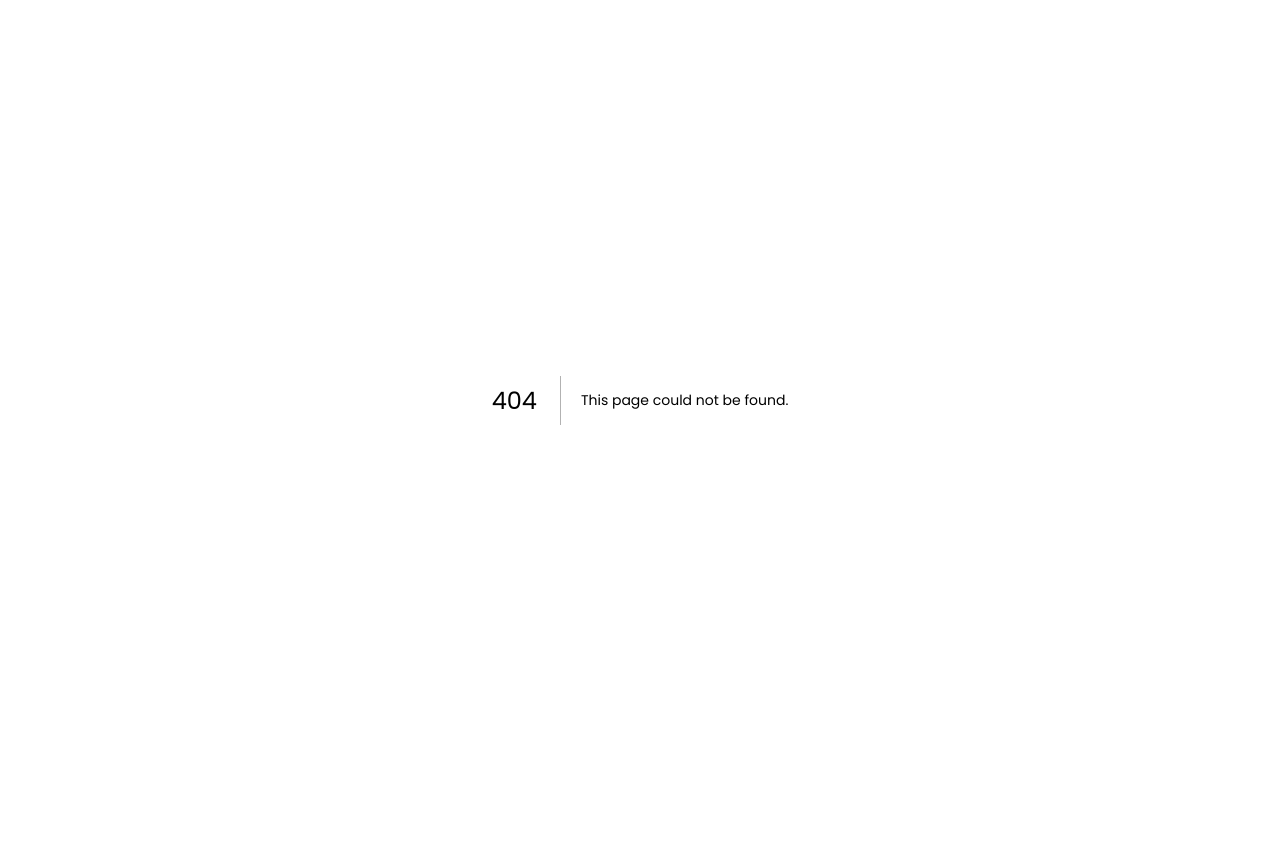
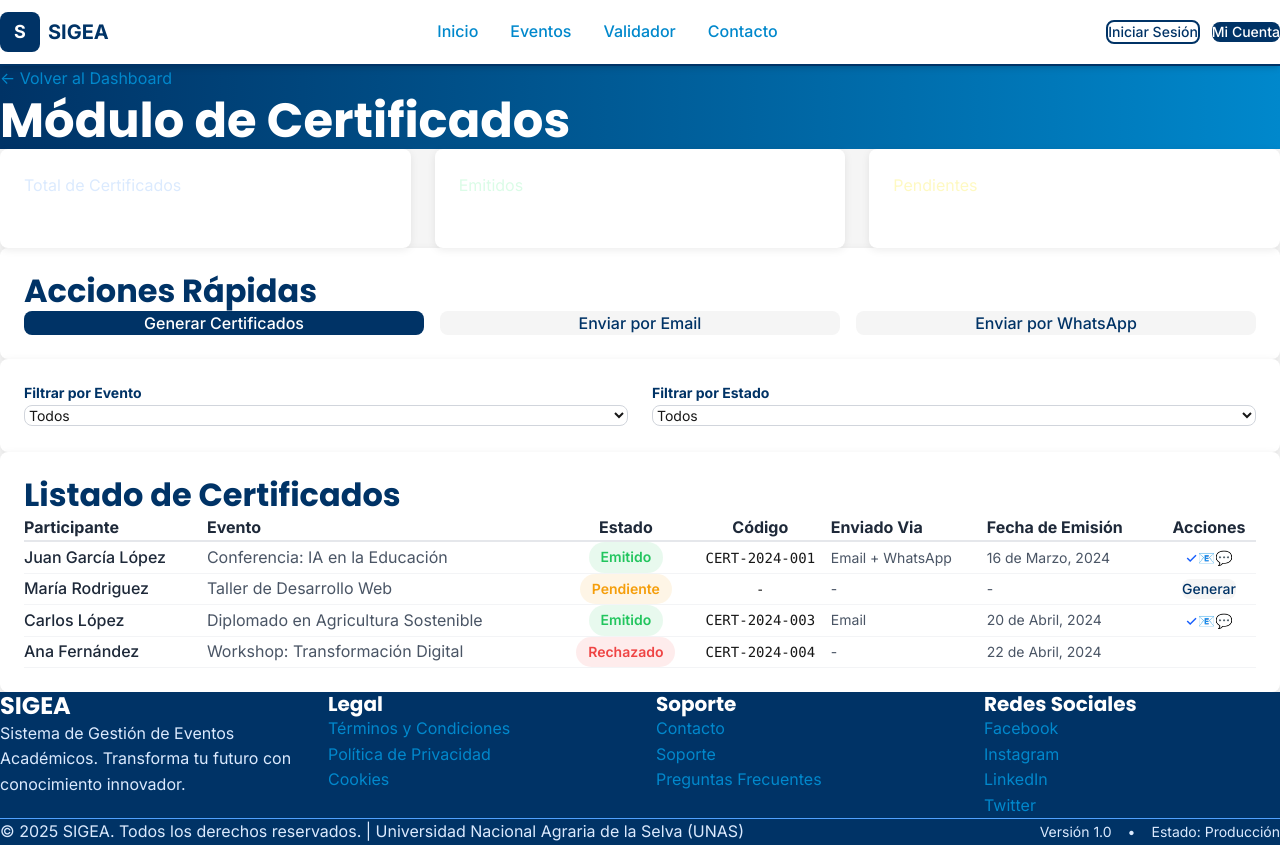
Before and after one commit to BrennisC/sigea-app, a Next.js app: page /admin/certificados in a window 1280 px wide. Before the commit this address had no page. Before the commit the page ends 800 px from the top, so only its background shows below. Built offline with nearby package versions, Linux system fonts and the light colour scheme.

Commit message:
Build Admin Certificates Module
cgen-92a0268a342a4b2f9f8df4774bd242de

```diff
--- /dev/null
+++ b/app/admin/certificados/page.tsx
@@ -0,0 +1,273 @@
+"use client";
+
+import { useState } from "react";
+import Navbar from "../../components/Navbar";
+import Footer from "../../components/Footer";
+import Card from "../../components/Card";
+import Button from "../../components/Button";
+import Badge from "../../components/Badge";
+import Link from "next/link";
+
+interface CertificateRecord {
+  id: number;
+  participantName: string;
+  event: string;
+  status: "emitido" | "pendiente" | "rechazado";
+  issueDate: string;
+  code: string;
+  sentVia: string;
+}
+
+export default function AdminCertificatesPage() {
+  const [certificates, setCertificates] = useState<CertificateRecord[]>([
+    {
+      id: 1,
+      participantName: "Juan García López",
+      event: "Conferencia: IA en la Educación",
+      status: "emitido",
+      issueDate: "16 de Marzo, 2024",
+      code: "CERT-2024-001",
+      sentVia: "Email + WhatsApp",
+    },
+    {
+      id: 2,
+      participantName: "María Rodriguez",
+      event: "Taller de Desarrollo Web",
+      status: "pendiente",
+      issueDate: "-",
+      code: "-",
+      sentVia: "-",
+    },
+    {
+      id: 3,
+      participantName: "Carlos López",
+      event: "Diplomado en Agricultura Sostenible",
+      status: "emitido",
+      issueDate: "20 de Abril, 2024",
+      code: "CERT-2024-003",
+      sentVia: "Email",
+    },
+    {
+      id: 4,
+      participantName: "Ana Fernández",
+      event: "Workshop: Transformación Digital",
+      status: "rechazado",
+      issueDate: "22 de Abril, 2024",
+      code: "CERT-2024-004",
+      sentVia: "-",
+    },
+  ]);
+
+  const [selectedEvent, setSelectedEvent] = useState("todos");
+  const [selectedStatus, setSelectedStatus] = useState("todos");
+
+  const events = [
+    "todos",
+    "Conferencia: IA en la Educación",
+    "Taller de Desarrollo Web",
+    "Diplomado en Agricultura Sostenible",
+    "Workshop: Transformación Digital",
+  ];
+
+  const filteredCertificates = certificates.filter((c) => {
+    const eventMatch = selectedEvent === "todos" || c.event === selectedEvent;
+    const statusMatch = selectedStatus === "todos" || c.status === selectedStatus;
+    return eventMatch && statusMatch;
+  });
+
+  const stats = {
+    total: certificates.length,
+    emitidos: certificates.filter((c) => c.status === "emitido").length,
+    pendientes: certificates.filter((c) => c.status === "pendiente").length,
+  };
+
+  return (
+    <main className="w-full min-h-screen bg-background-light">
+      <Navbar />
+
+      {/* Header */}
+      <section className="bg-gradient-to-r from-primary to-primary-light py-12">
+        <div className="max-w-7xl mx-auto px-4 sm:px-6 lg:px-8">
+          <Link href="/admin/dashboard" className="text-blue-100 hover:text-white mb-2 inline-block">
+            ← Volver al Dashboard
+          </Link>
+          <h1 className="text-4xl font-bold text-white">Módulo de Certificados</h1>
+        </div>
+      </section>
+
+      {/* Content */}
+      <div className="max-w-7xl mx-auto px-4 sm:px-6 lg:px-8 py-12">
+        {/* Stats */}
+        <div className="grid md:grid-cols-3 gap-6 mb-8">
+          <Card className="bg-gradient-to-br from-blue-500 to-blue-600 text-white">
+            <p className="text-blue-100 text-sm">Total de Certificados</p>
+            <p className="text-3xl font-bold">{stats.total}</p>
+          </Card>
+
+          <Card className="bg-gradient-to-br from-green-500 to-green-600 text-white">
+            <p className="text-green-100 text-sm">Emitidos</p>
+            <p className="text-3xl font-bold">{stats.emitidos}</p>
+          </Card>
+
+          <Card className="bg-gradient-to-br from-yellow-500 to-yellow-600 text-white">
+            <p className="text-yellow-100 text-sm">Pendientes</p>
+            <p className="text-3xl font-bold">{stats.pendientes}</p>
+          </Card>
+        </div>
+
+        {/* Actions */}
+        <Card className="mb-8">
+          <h2 className="text-2xl font-bold text-primary mb-4">
+            Acciones Rápidas
+          </h2>
+
+          <div className="grid md:grid-cols-3 gap-4">
+            <Button className="w-full">Generar Certificados</Button>
+            <Button variant="secondary" className="w-full">
+              Enviar por Email
+            </Button>
+            <Button variant="secondary" className="w-full">
+              Enviar por WhatsApp
+            </Button>
+          </div>
+        </Card>
+
+        {/* Filters */}
+        <Card className="mb-8">
+          <div className="grid md:grid-cols-2 gap-6">
+            <div>
+              <label className="text-sm font-bold text-primary mb-2 block">
+                Filtrar por Evento
+              </label>
+              <select
+                value={selectedEvent}
+                onChange={(e) => setSelectedEvent(e.target.value)}
+                className="w-full px-4 py-2 border border-gray-300 rounded-lg text-sm focus:outline-none focus:border-primary"
+              >
+                {events.map((event) => (
+                  <option key={event} value={event}>
+                    {event === "todos" ? "Todos" : event}
+                  </option>
+                ))}
+              </select>
+            </div>
+
+            <div>
+              <label className="text-sm font-bold text-primary mb-2 block">
+                Filtrar por Estado
+              </label>
+              <select
+                value={selectedStatus}
+                onChange={(e) => setSelectedStatus(e.target.value)}
+                className="w-full px-4 py-2 border border-gray-300 rounded-lg text-sm focus:outline-none focus:border-primary"
+              >
+                <option value="todos">Todos</option>
+                <option value="emitido">Emitidos</option>
+                <option value="pendiente">Pendientes</option>
+                <option value="rechazado">Rechazados</option>
+              </select>
+            </div>
+          </div>
+        </Card>
+
+        {/* Certificates List */}
+        <Card>
+          <h2 className="text-2xl font-bold text-primary mb-6">
+            Listado de Certificados
+          </h2>
+
+          <div className="overflow-x-auto">
+            <table className="w-full">
+              <thead>
+                <tr className="border-b-2 border-gray-200">
+                  <th className="text-left py-3 px-4 font-bold text-gray-800">
+                    Participante
+                  </th>
+                  <th className="text-left py-3 px-4 font-bold text-gray-800">
+                    Evento
+                  </th>
+                  <th className="text-center py-3 px-4 font-bold text-gray-800">
+                    Estado
+                  </th>
+                  <th className="text-center py-3 px-4 font-bold text-gray-800">
+                    Código
+                  </th>
+                  <th className="text-left py-3 px-4 font-bold text-gray-800">
+                    Enviado Via
+                  </th>
+                  <th className="text-left py-3 px-4 font-bold text-gray-800">
+                    Fecha de Emisión
+                  </th>
+                  <th className="text-center py-3 px-4 font-bold text-gray-800">
+                    Acciones
+                  </th>
+                </tr>
+              </thead>
+              <tbody>
+                {filteredCertificates.map((cert) => (
+                  <tr
+                    key={cert.id}
+                    className="border-b border-gray-100 hover:bg-gray-50"
+                  >
+                    <td className="py-3 px-4 font-medium text-gray-800">
+                      {cert.participantName}
+                    </td>
+                    <td className="py-3 px-4 text-gray-600">{cert.event}</td>
+                    <td className="py-3 px-4 text-center">
+                      <Badge
+                        variant={
+                          cert.status === "emitido"
+                            ? "success"
+                            : cert.status === "pendiente"
+                            ? "warning"
+                            : "error"
+                        }
+                      >
+                        {cert.status === "emitido"
+                          ? "Emitido"
+                          : cert.status === "pendiente"
+                          ? "Pendiente"
+                          : "Rechazado"}
+                      </Badge>
+                    </td>
+                    <td className="py-3 px-4 text-center font-mono text-sm">
+                      {cert.code}
+                    </td>
+                    <td className="py-3 px-4 text-sm text-gray-600">
+                      {cert.sentVia}
+                    </td>
+                    <td className="py-3 px-4 text-sm text-gray-600">
+                      {cert.issueDate}
+                    </td>
+                    <td className="py-3 px-4 text-center space-x-2">
+                      {cert.status === "emitido" && (
+                        <>
+                          <button className="text-blue-600 hover:text-blue-800 font-medium text-sm">
+                            ✓
+                          </button>
+                          <button className="text-green-600 hover:text-green-800 font-medium text-sm">
+                            📧
+                          </button>
+                          <button className="text-green-600 hover:text-green-800 font-medium text-sm">
+                            💬
+                          </button>
+                        </>
+                      )}
+                      {cert.status === "pendiente" && (
+                        <Button variant="secondary" size="sm">
+                          Generar
+                        </Button>
+                      )}
+                    </td>
+                  </tr>
+                ))}
+              </tbody>
+            </table>
+          </div>
+        </Card>
+      </div>
+
+      <Footer />
+    </main>
+  );
+}
```
